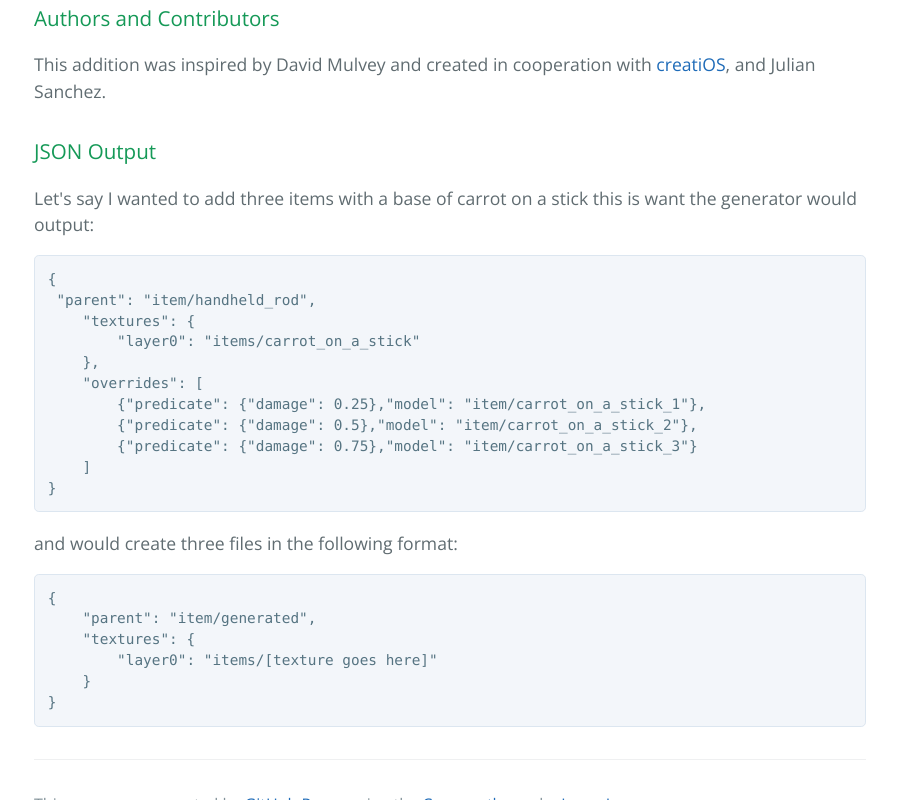
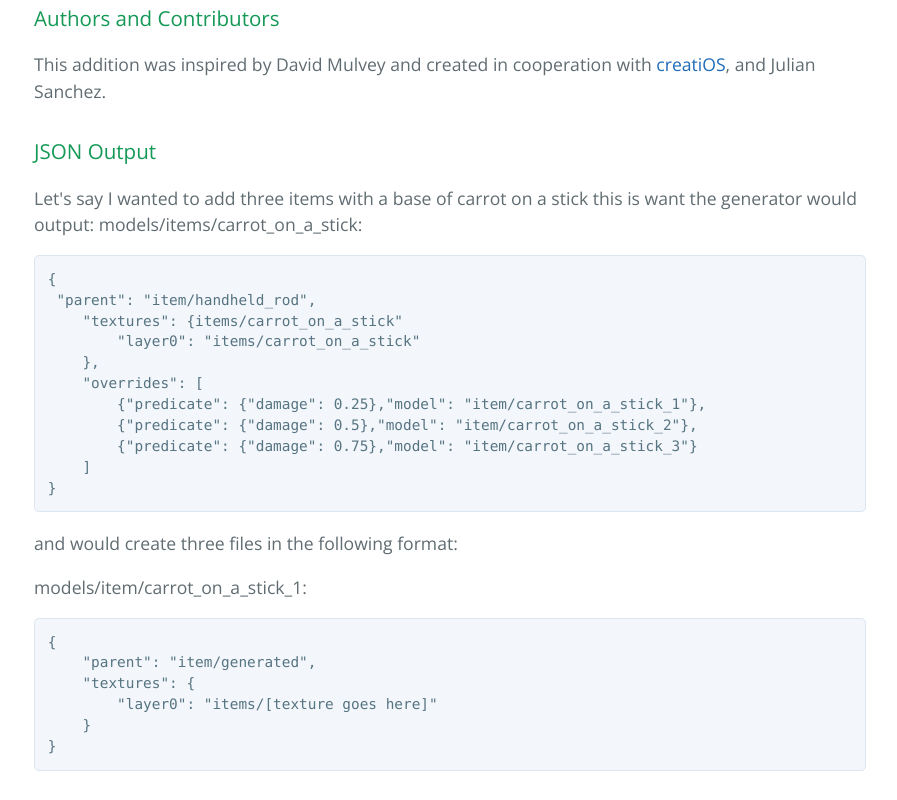
Before and after one commit to mccustomitems/mccustomitems.github.io, a plain HTML site: page index.html in a window 1280 px wide. Shown: the part 479-1279 px from the top of the page, without its empty margins (190-1087 px from the left). Drawn offline with nearby package versions, Linux system fonts and the light colour scheme.

Commit message:
Replace master branch with page content via GitHub

```diff
--- a/index.html
+++ b/index.html
@@ -29,11 +29,12 @@
 <h3>
 <a id="json-output" class="anchor" href="#json-output" aria-hidden="true"><span aria-hidden="true" class="octicon octicon-link"></span></a>JSON Output</h3>
 
-<p>Let's say I wanted to add three items with a base of carrot on a stick this is want the generator would output:</p>
+<p>Let's say I wanted to add three items with a base of carrot on a stick this is want the generator would output:
+models/items/carrot_on_a_stick:</p>
 
 <pre><code>{
  "parent": "item/handheld_rod",
-    "textures": {
+    "textures": {items/carrot_on_a_stick"
         "layer0": "items/carrot_on_a_stick"
     },
     "overrides": [
@@ -45,6 +46,8 @@
 </code></pre>
 
 <p>and would create three files in the following format:</p>
+
+<p>models/item/carrot_on_a_stick_1:</p>
 
 <pre><code>{
     "parent": "item/generated",
```
Also changed, not shown: params.json (+1 -1 lines).
